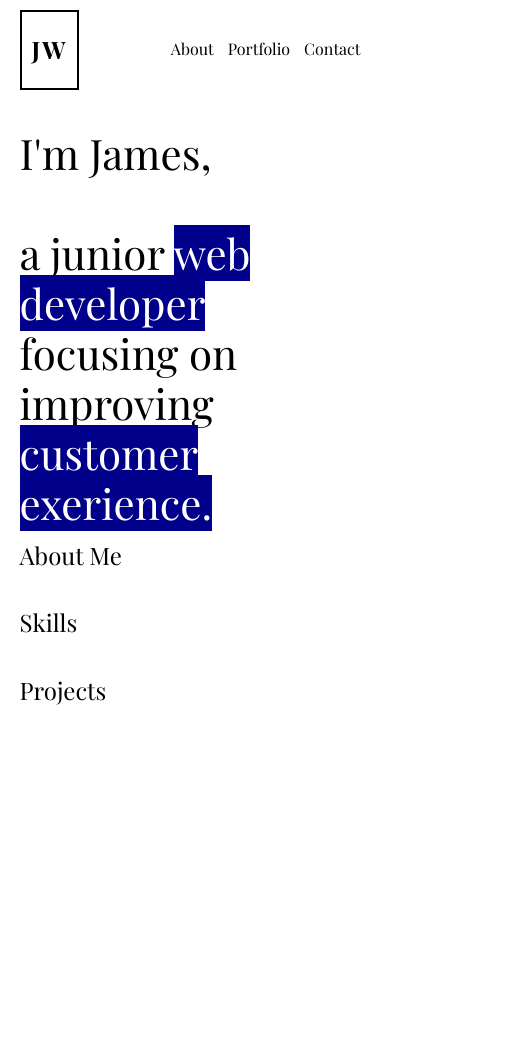
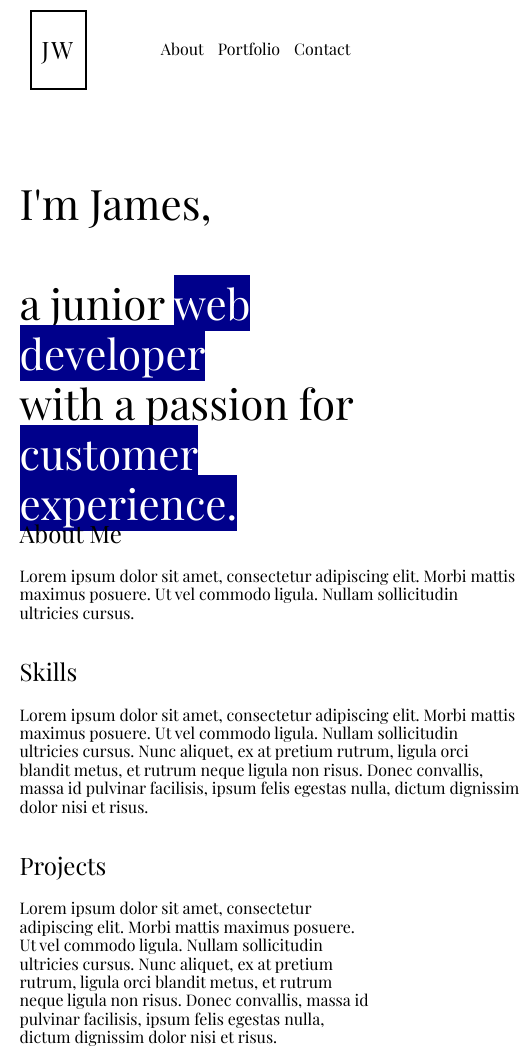
Before and after one commit to JamesWrightDev/PortfolioJW, a plain HTML site: page index.html in a window 390 px wide. Shown: the whole page, 520 px wide, since content can reach past the window. Before the commit the page ends 844 px from the top, so only its background shows below. Drawn offline with nearby package versions, Linux system fonts and the light colour scheme.

Commit message:
Fix Mobile

```diff
--- a/css/style.css
+++ b/css/style.css
@@ -2,7 +2,7 @@
 
 /*Font*/
 
-h1,h2,li{
+p,h1,h2,li{
 
 	font-family: 'Playfair Display', serif;
 	font-weight: 200;
@@ -36,14 +36,22 @@ a {
 	flex-direction: column;
 	width: 90%;
 	margin: auto;
+	max-width: 1000px;
 
 }
 
 
 .hero {
-	height: 50vh;
+	height: 300px;
 	display: flex;
-	margin-top: 100px;
+	margin-top: 50px;
+	margin-bottom: 50px;
+
+}
+
+
+.section {
+	flex-direction: column;
 
 }
 
@@ -52,7 +60,10 @@ a {
 	width: 600px;
 	line-height: 50px;
 
+}
 
+.aboutMe  p {
+	width: 500px;
 }
 
 
@@ -60,15 +71,11 @@ a {
 /* Nav */
 
 .nav {
-	margin-top: 10px;
+	padding: 10px 10px;
 	display: flex;
 	justify-content: space-between;
 	align-items: center;
-	background: white;
-	overflow: hidden;
-    position: fixed; /* Set the navbar to fixed position */
-    top: 0; /* Position the navbar at the top of the page */
-    width: 90%; /* Full width */
+
 
 }
 
--- a/index.html
+++ b/index.html
@@ -26,21 +26,23 @@
 		</div>
 
 		<div class="hero">
-			<h1 class="hero-title">I'm James,<br><br> a junior <span>web developer</span> <br>focusing on improving<br><span> customer exerience.</span></h2>
+			<h1 class="hero-title">I'm James,<br><br> a junior <span>web developer</span> <br>with a passion for<br><span> customer experience.</span></h2>
 			</div>
 
 
 
-		<div class="about">
+		<div class="aboutMe section">
 				<h2>About Me</h2>
-				<p></p>
+				<p>Lorem ipsum dolor sit amet, consectetur adipiscing elit. Morbi mattis maximus posuere. Ut vel commodo ligula. Nullam sollicitudin ultricies cursus.</p>
 			</div>
-		<div class="skills">
+		<div class="aboutMe section2col">
 				<h2>Skills</h2>
+				<p>Lorem ipsum dolor sit amet, consectetur adipiscing elit. Morbi mattis maximus posuere. Ut vel commodo ligula. Nullam sollicitudin ultricies cursus. Nunc aliquet, ex at pretium rutrum, ligula orci blandit metus, et rutrum neque ligula non risus. Donec convallis, massa id pulvinar facilisis, ipsum felis egestas nulla, dictum dignissim dolor nisi et risus. </p>
 			</div>
 
-		<div class="projects">
+		<div class="section">
 				<h2>Projects</h2>
+				<p>Lorem ipsum dolor sit amet, consectetur adipiscing elit. Morbi mattis maximus posuere. Ut vel commodo ligula. Nullam sollicitudin ultricies cursus. Nunc aliquet, ex at pretium rutrum, ligula orci blandit metus, et rutrum neque ligula non risus. Donec convallis, massa id pulvinar facilisis, ipsum felis egestas nulla, dictum dignissim dolor nisi et risus. </p>
 			</div>
 
 
```
